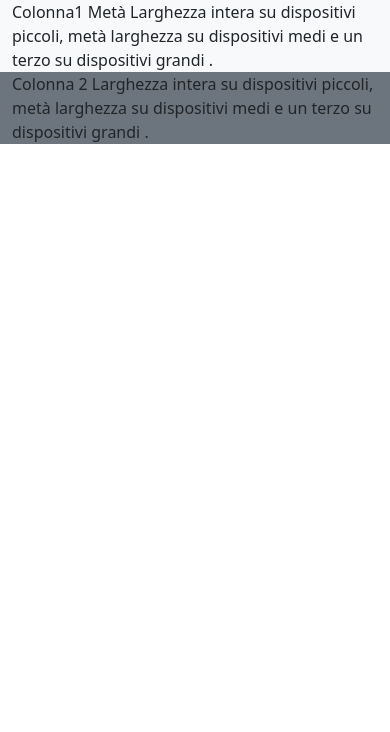
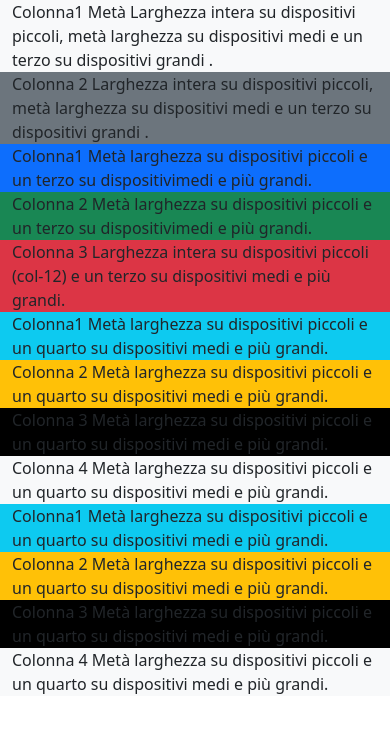
Before and after one commit to marzia-blasi/htmlcss-bootstrap-layout, a plain HTML site: page index.html in a window 390 px wide. Drawn offline with nearby package versions, Linux system fonts and the light colour scheme.

Commit message:
Update grid layout and column descriptions for better responsiveness and clarity

```diff
--- a/index.html
+++ b/index.html
@@ -16,13 +16,74 @@
     <!-- griglia 1 -->
     <div class="container-sm container-md container-lg">
       <div class="row">
-        <div class="col-sm-1 col-md-6 col-lg-3 bg-light">
+        <div class="col-sm-12 col-md-6 col-lg-3 bg-light">
           Colonna1 Metà Larghezza intera su dispositivi piccoli, metà larghezza
           su dispositivi medi e un terzo su dispositivi grandi .
         </div>
-        <div class="col-sm-1 col-md-6 col-lg-8 bg-secondary">
+        <div class="col-sm-12 col-md-6 col-lg-8 bg-secondary">
           Colonna 2 Larghezza intera su dispositivi piccoli, metà larghezza su
           dispositivi medi e un terzo su dispositivi grandi .
+        </div>
+      </div>
+    </div>
+
+    <!-- griglia 2  -->
+    <div class="container-sm container-md container-lg">
+      <div class="row">
+        <div class="col-sm-6 col-md-3 col-lg-4 bg-primary">
+          Colonna1 Metà larghezza su dispositivi piccoli e un terzo su
+          dispositivimedi e più grandi.
+        </div>
+        <div class="col-sm-6 col-md-3 col-lg-4 bg-success">
+          Colonna 2 Metà larghezza su dispositivi piccoli e un terzo su
+          dispositivimedi e più grandi.
+        </div>
+        <div class="col-sm-12 col-md-3 col-lg-4 bg-danger">
+          Colonna 3 Larghezza intera su dispositivi piccoli (col-12) e un terzo
+          su dispositivi medi e più grandi.
+        </div>
+      </div>
+    </div>
+
+    <!-- griglia 3 -->
+    <div class="container-sm container-md container-lg">
+      <div class="row">
+        <div class="col-sm-6 col-md-2 col-lg-3 bg-info">
+          Colonna1 Metà larghezza su dispositivi piccoli e un quarto su
+          dispositivi medi e più grandi.
+        </div>
+        <div class="col-sm-6 col-md-2 col-lg-3 bg-warning">
+          Colonna 2 Metà larghezza su dispositivi piccoli e un quarto su
+          dispositivi medi e più grandi.
+        </div>
+        <div class="col-sm-6 col-md-2 col-lg-3 bg-black">
+          Colonna 3 Metà larghezza su dispositivi piccoli e un quarto su
+          dispositivi medi e più grandi.
+        </div>
+        <div class="col-sm-6 col-md-2 col-lg-3 bg-light">
+          Colonna 4 Metà larghezza su dispositivi piccoli e un quarto su
+          dispositivi medi e più grandi.
+        </div>
+      </div>
+    </div>
+    <!-- griglia 3 -->
+    <div class="container-sm container-md container-lg">
+      <div class="row">
+        <div class="col-sm-6 col-md-2 col-lg-3 bg-info">
+          Colonna1 Metà larghezza su dispositivi piccoli e un quarto su
+          dispositivi medi e più grandi.
+        </div>
+        <div class="col-sm-6 col-md-2 col-lg-3 bg-warning">
+          Colonna 2 Metà larghezza su dispositivi piccoli e un quarto su
+          dispositivi medi e più grandi.
+        </div>
+        <div class="col-sm-6 col-md-2 col-lg-3 bg-black">
+          Colonna 3 Metà larghezza su dispositivi piccoli e un quarto su
+          dispositivi medi e più grandi.
+        </div>
+        <div class="col-sm-6 col-md-2 col-lg-3 bg-light">
+          Colonna 4 Metà larghezza su dispositivi piccoli e un quarto su
+          dispositivi medi e più grandi.
         </div>
       </div>
     </div>
```
